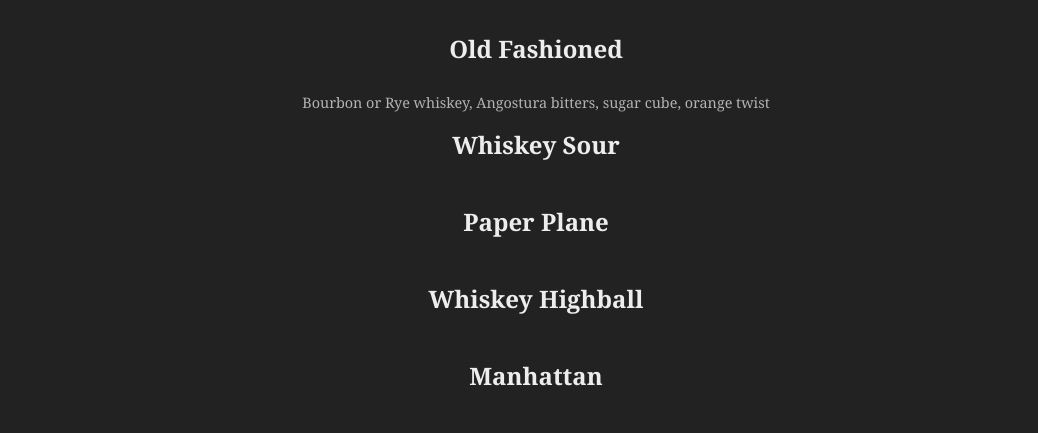
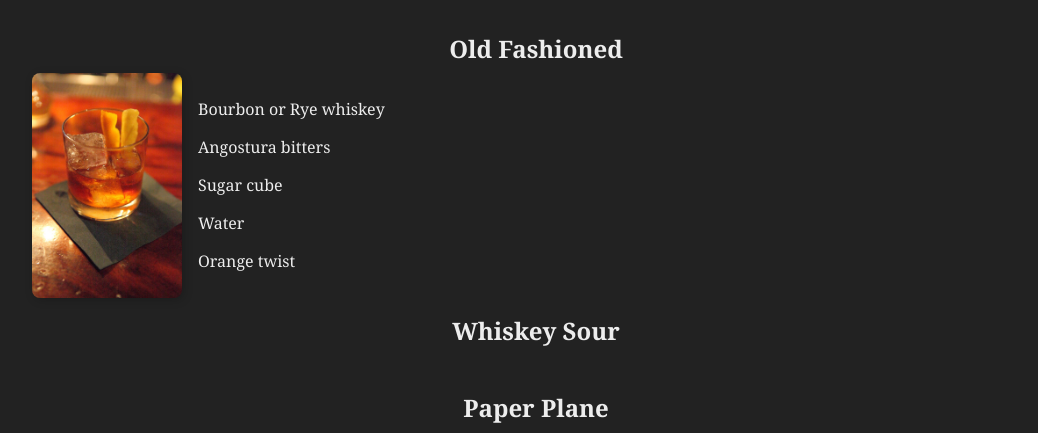
Before and after one commit to willxenakis/111Cocktails, a plain HTML site: page index.html in a window 1280 px wide. Both pictures are taken after a click on the item "Old Fashioned". Shown: the part 344-777 px from the top of the page, without its empty margins (104-1142 px from the left). Drawn offline with Linux system fonts and the light colour scheme.

Commit message:
changing layout

```diff
--- a/index.html
+++ b/index.html
@@ -5,8 +5,7 @@
     <meta charset="UTF-8">
     <meta name="viewport" content="width=device-width, initial-scale=1.0">
     <title>Elevated Elixirs: OneEleven's Finest by Will & Niraj</title>
-    <!-- Sips from Skyline: Will & Niraj's OneEleven Mixes
-    Lakeside Libations at OneEleven with Will & Niraj -->
+    <!-- Sips from Skyline: Will & Niraj's OneEleven Mixes -->
     <style>
         body {
             font-family: 'Georgia', serif;
@@ -50,14 +49,39 @@
             color: #B3B3B3;
             display: none; /* initially hide the ingredients */
         }
+
+        .cocktail-details {
+            display: none; /* Initially hidden */
+            align-items: center; /* Center items vertically */
+            justify-content: space-between; /* Distribute space between image and ingredients */
+            flex-wrap: wrap; /* Allow content to wrap if needed (for smaller screens) */
+            margin-top: 0.5em;
+        }
+
+        .cocktail-details img {
+            max-width: 150px; /* Adjust as needed */
+            height: auto; /* Maintain aspect ratio */
+            border-radius: 8px; /* Rounded corners for a softer look */
+            box-shadow: 2px 2px 10px rgba(0, 0, 0, 0.2); /* Add a subtle shadow */
+        }
+
+        .cocktail-details ul {
+            flex: 1; /* Take up remaining space after the image */
+            padding-left: 1em; /* Space out from the image */
+            text-align: left; /* Align ingredients to the left */
+        }
+
+        .cocktail-details li {
+            cursor: default; /* Override the clickable cursor for ingredients */
+        }
     </style>
     <script>
         function toggleIngredients(element) {
-            let ingredients = element.querySelector('span');
-            if (!ingredients.style.display || ingredients.style.display === 'none') {
-                ingredients.style.display = 'block';
+            let details = element.querySelector('.cocktail-details');
+            if (!details.style.display || details.style.display === 'none') {
+                details.style.display = 'flex';
             } else {
-                ingredients.style.display = 'none';
+                details.style.display = 'none';
             }
         }
     </script>
@@ -70,7 +94,19 @@
     <section>
         <h2>Whiskey</h2>
         <ul>
-            <li onclick="toggleIngredients(this)"><strong>Old Fashioned</strong><br><span>Bourbon or Rye whiskey, Angostura bitters, sugar cube, orange twist</span></li>
+            <li onclick="toggleIngredients(this)">
+                <strong>Old Fashioned</strong>
+                <div class="cocktail-details">
+                    <img src="old_fashioned.jpeg" alt="Old Fashioned Cocktail">
+                    <ul>
+                        <li>Bourbon or Rye whiskey</li>
+                        <li>Angostura bitters</li>
+                        <li>Sugar cube</li>
+                        <li>Water</li>
+                        <li>Orange twist</li>
+                    </ul>
+                </div>
+            </li>
             <li onclick="toggleIngredients(this)"><strong>Whiskey Sour</strong><br><span>Bourbon, lemon juice, simple syrup, lemon twist</span></li>
             <li onclick="toggleIngredients(this)"><strong>Paper Plane</strong><br><span>Bourbon, Amaro Nonino, Aperol, lemon juice</span></li>
             <li onclick="toggleIngredients(this)"><strong>Whiskey Highball</strong><br><span>Whiskey, club soda, lemon twist</span></li>
@@ -113,6 +149,7 @@
             <li onclick="toggleIngredients(this)"><strong>Gin and Tonic</strong><br><span>Gin, tonic water, lime</span></li>
             <li onclick="toggleIngredients(this)"><strong>Martini</strong><br><span>Gin, dry vermouth, lemon twist or olive</span></li>
             <li onclick="toggleIngredients(this)"><strong>Gimlet</strong><br><span>Gin, lime juice, simple syrup</span></li>
+            <li onclick="toggleIngredients(this)"><strong>French Gimlet</strong><br><span>Gin, lime juice, St Germain</span></li>
             <li onclick="toggleIngredients(this)"><strong>Gin Fizz</strong><br><span>Gin, lemon juice, simple syrup, club soda, egg white (optional)</span></li>
             <li onclick="toggleIngredients(this)"><strong>White Lady</strong><br><span>Gin, triple sec, lemon juice</span></li>
             <li onclick="toggleIngredients(this)"><strong>French 75</strong><br><span>Gin, lemon juice, simple syrup, Champagne</span></li>
```
Also changed, not shown: old_fashioned.jpeg (added).
